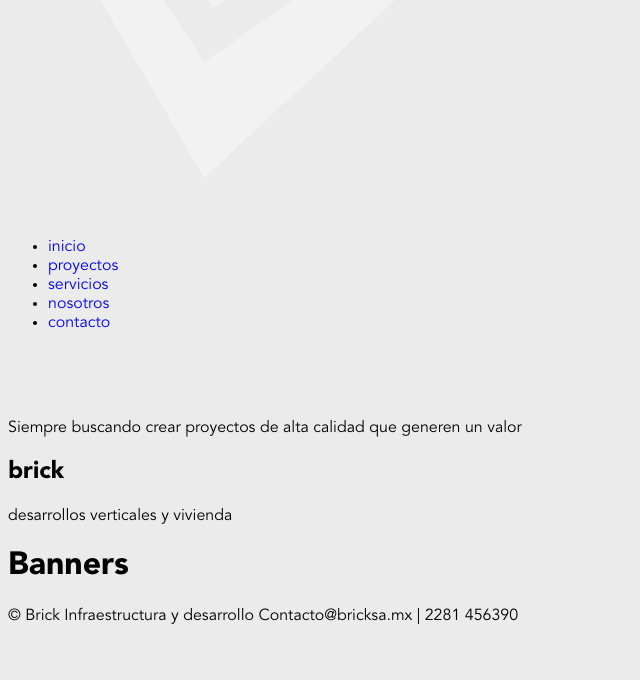
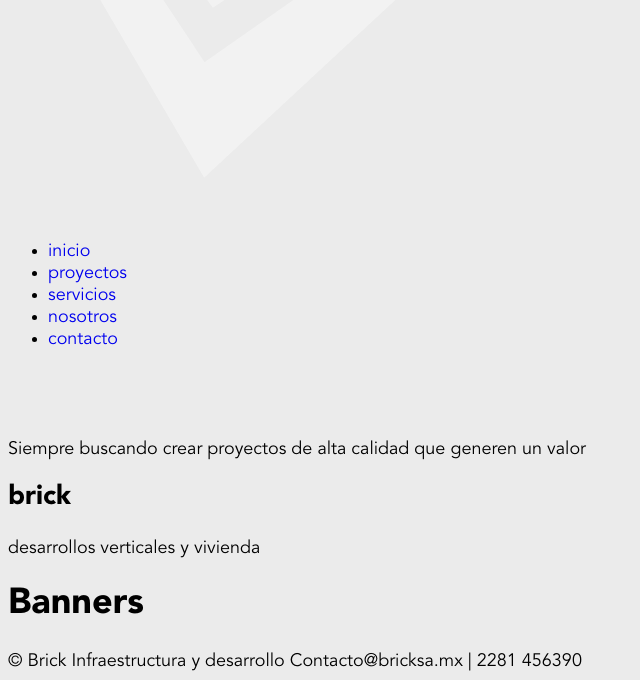
Before and after one commit to BlickLabs/Bricksa, a Django app: template bricksa/templates/landing/index.html in a window 1280 px wide. Shown: the part 601-1281 px from the top of the page, without its empty margins (0-640 px from the left). Before the commit the page ends 1225 px from the top, so only its background shows below. Run offline with Django 3.2, Linux system fonts and the light colour scheme; the template is opened without the code that fills it, so the values that code supplies are empty; style sheets or scripts are compiled from the project's sources; some libraries are stand-ins or nearby versions.

Commit message:
Styles in banner title and motto

```diff
--- a/bricksa/static/app/styl/base.styl
+++ b/bricksa/static/app/styl/base.styl
@@ -3,6 +3,7 @@ import_tree('./template')
 body
   background $lighterGray
   font-family 'Avenir'
+  r-font-size 'base'
   font-weight $fontBook
 
 a,
--- a/bricksa/templates/landing/index.html
+++ b/bricksa/templates/landing/index.html
@@ -7,17 +7,14 @@
     <div id="banners-carousel">
       <div class="homepage-banner">
         <div class="banner-white-box-container">
-          <div class="banner-white-box">
-            Siempre buscando crear
-proyectos de alta
-calidad que generen un
-valor
-          </div>
+          <p class="banner-white-box">
+            Siempre buscando crear proyectos de alta calidad que generen un valor
+          </p>
         </div>
         <div class="banner-info-container">
           <div class="banner-info">
-            <h2>brick</h2>
-            <span>desarrollos verticales y vivienda</span>
+            <h2 class="banner-title">brick</h2>
+            <span class="banner-motto">desarrollos verticales y vivienda</span>
           </div>
         </div>
       </div>
```
Also changed, not shown: bricksa/static/app/styl/sections/homepage.styl (+14 -1 lines).
